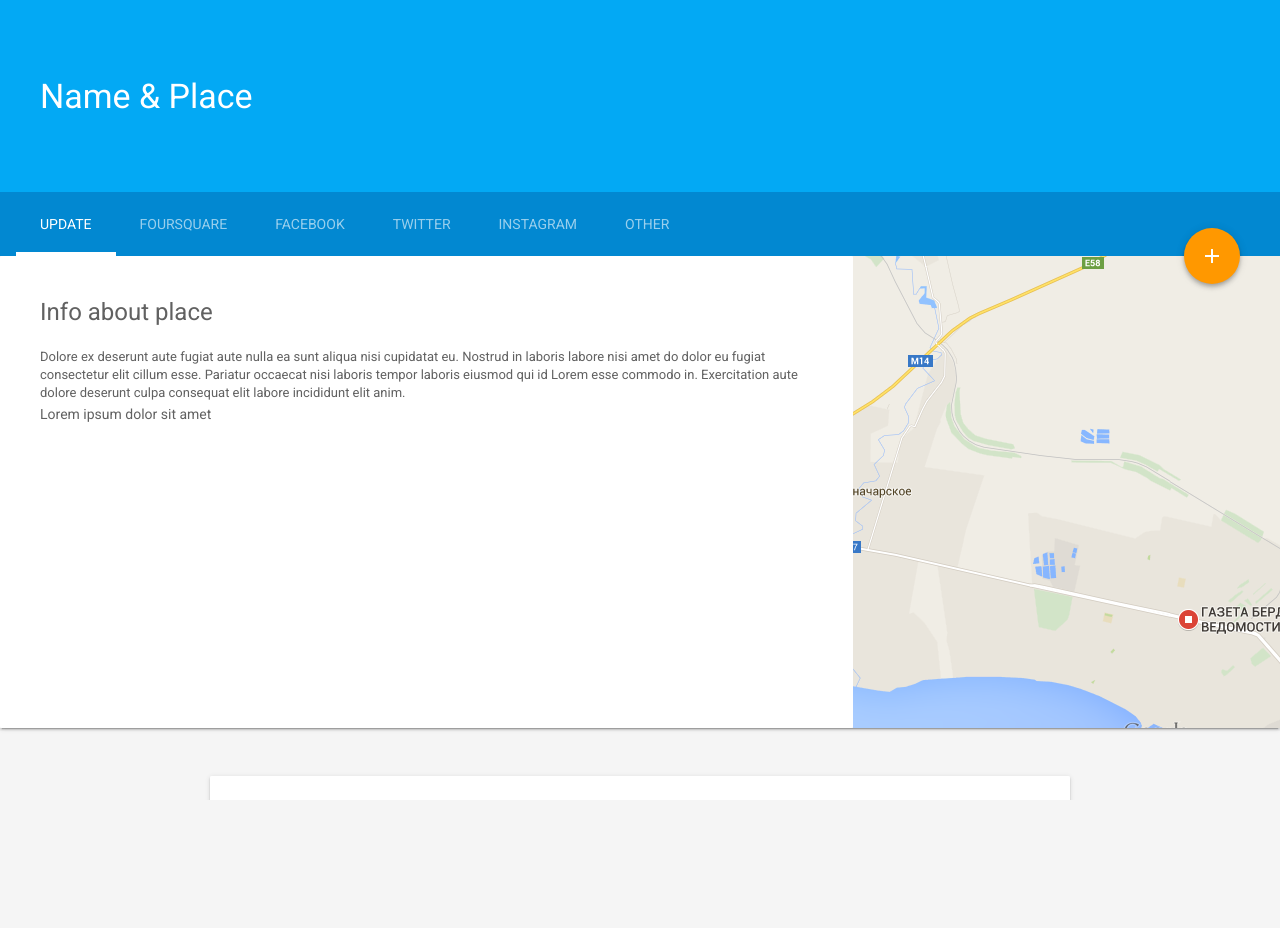
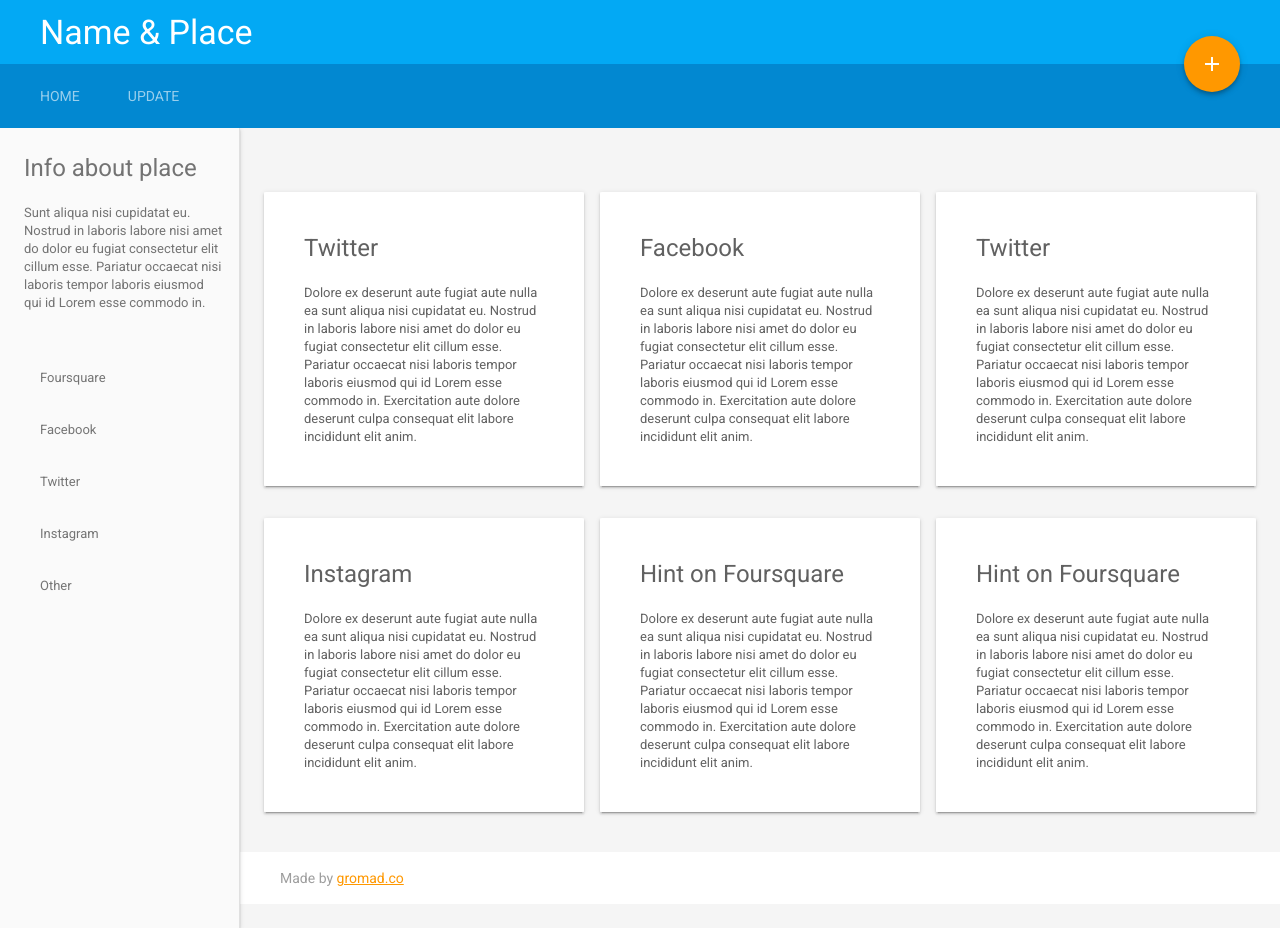
Before and after one commit to gromadco/locograph, a website: page design/place.html in a window 1280 px wide. Before the commit the page ends 800 px from the top, so only its background shows below. Drawn offline with Linux system fonts and the light colour scheme.

Commit message:
Place
version 1.1

```diff
--- a/design/place.html
+++ b/design/place.html
@@ -60,22 +60,30 @@
     </style>
   </head>
   <body class="mdl-demo mdl-color--grey-100 mdl-color-text--grey-700 mdl-base">
-    <div class="mdl-layout mdl-js-layout mdl-layout--fixed-header">
+
       <header class="mdl-layout__header mdl-layout__header--scroll mdl-color--primary">
+        <!--
         <div class="mdl-layout--large-screen-only mdl-layout__header-row">
         </div>
+        -->
         <div class="mdl-layout--large-screen-only mdl-layout__header-row">
           <h3>Name &amp; Place</h3>
         </div>
+        <!--
         <div class="mdl-layout--large-screen-only mdl-layout__header-row">
         </div>
+        -->
         <div class="mdl-layout__tab-bar mdl-js-ripple-effect mdl-color--primary-dark">
+          <a href="http://www.locograph.com" class="mdl-layout__tab">Home</a>
           <a href="#overview" class="mdl-layout__tab is-active">Update</a>
-          <a href="#features" class="mdl-layout__tab">Foursquare</a>
-          <a href="#features" class="mdl-layout__tab">Facebook</a>
-          <a href="#features" class="mdl-layout__tab">Twitter</a>
-          <a href="#features" class="mdl-layout__tab">Instagram</a>
-          <a href="#features" class="mdl-layout__tab">Other</a>
+
+          <!--
+          <a href="#features" class="mdl-layout__tab">   </a>
+          <a href="#features" class="mdl-layout__tab">   </a>
+          <a href="#features" class="mdl-layout__tab">   </a>
+          <a href="#features" class="mdl-layout__tab">   </a>
+          <a href="#features" class="mdl-layout__tab">   </a>
+          -->
           <button class="mdl-button mdl-js-button mdl-button--fab mdl-js-ripple-effect mdl-button--colored mdl-shadow--4dp mdl-color--accent" id="add">
             <i class="material-icons" role="presentation">add</i>
             <span class="visuallyhidden">Add</span>
@@ -83,161 +91,104 @@
         </div>
       </header>
 
-      <section class="section mdl-grid mdl-grid--no-spacing mdl-shadow--2dp">
-          <div class="mdl-card mdl-cell mdl-cell--8-col">
+      <!-- No header, and the drawer stays open on larger screens (fixed drawer). -->
+      <div class="mdl-layout mdl-js-layout mdl-layout--fixed-drawer mdl-layout--overlay-drawer-button">
+        <div class="mdl-layout__drawer">
+
+
+          <div class="mdl-cell mdl-cell--12-col">
             <div class="mdl-card__supporting-text">
               <h4>Info about place</h4>
-                Dolore ex deserunt aute fugiat aute nulla ea sunt aliqua nisi cupidatat eu. Nostrud in laboris labore nisi amet do dolor eu fugiat consectetur elit cillum esse. Pariatur occaecat nisi laboris tempor laboris eiusmod qui id Lorem esse commodo in. Exercitation aute dolore deserunt culpa consequat elit labore incididunt elit anim.
-                <p>Lorem ipsum dolor sit amet</p>
-              </div>
-            </div>
-            <div class="mdl-cell--4-col">
-              <img src="images/map.png"></img>
-            </div>
-
-          </section>
-      <main class="mdl-layout__content">
-
-        <div class="mdl-layout__tab-panel is-active" id="overview">
-          <section class="section--center mdl-grid mdl-grid--no-spacing mdl-shadow--2dp">
-            <div class="mdl-card mdl-cell mdl-cell--12-col">
-              <div class="mdl-card__supporting-text mdl-grid mdl-grid--no-spacing">
-                <h4 class="mdl-cell mdl-cell--12-col">Twitter</h4>
-                <div class="section__circle-container mdl-cell mdl-cell--2-col mdl-cell--1-col-phone">
-                  <div class="section__circle-container__circle mdl-color--primary"></div>
-                </div>
-                <div class="section__text mdl-cell mdl-cell--10-col-desktop mdl-cell--6-col-tablet mdl-cell--3-col-phone">
-                  <h5>Lorem ipsum dolor sit amet</h5>
-                  Dolore ex deserunt aute fugiat aute nulla ea sunt aliqua nisi cupidatat eu. Duis nulla tempor do aute et eiusmod velit exercitation nostrud quis <a href="#">proident minim</a>.
-                </div>
-                <div class="section__circle-container mdl-cell mdl-cell--2-col mdl-cell--1-col-phone">
-                  <div class="section__circle-container__circle mdl-color--primary"></div>
-                </div>
-                <div class="section__text mdl-cell mdl-cell--10-col-desktop mdl-cell--6-col-tablet mdl-cell--3-col-phone">
-                  <h5>Lorem ipsum dolor sit amet</h5>
-                  Dolore ex deserunt aute fugiat aute nulla ea sunt aliqua nisi cupidatat eu. Duis nulla tempor do aute et eiusmod velit exercitation nostrud quis <a href="#">proident minim</a>.
-                </div>
-                <div class="section__circle-container mdl-cell mdl-cell--2-col mdl-cell--1-col-phone">
-                  <div class="section__circle-container__circle mdl-color--primary"></div>
-                </div>
-                <div class="section__text mdl-cell mdl-cell--10-col-desktop mdl-cell--6-col-tablet mdl-cell--3-col-phone">
-                  <h5>Lorem ipsum dolor sit amet</h5>
-                  Dolore ex deserunt aute fugiat aute nulla ea sunt aliqua nisi cupidatat eu. Duis nulla tempor do aute et eiusmod velit exercitation nostrud quis <a href="#">proident minim</a>.
-                </div>
-              </div>
-              <!--
-              <div class="mdl-card__actions">
-                <a href="#" class="mdl-button">Read our features</a>
-              </div>
-            -->
-            </div>
-
-            <!--
-            <button class="mdl-button mdl-js-button mdl-js-ripple-effect mdl-button--icon" id="btn2">
-              <i class="material-icons">more_vert</i>
-            </button>
-            <ul class="mdl-menu mdl-js-menu mdl-menu--bottom-right" for="btn2">
-              <li class="mdl-menu__item">Lorem</li>
-              <li class="mdl-menu__item" disabled>Ipsum</li>
-              <li class="mdl-menu__item">Dolor</li>
-            </ul>
-            -->
-          </section>
-
-          <section class="section--center mdl-grid mdl-grid--no-spacing mdl-shadow--2dp">
-            <header class="section__play-btn mdl-cell mdl-cell--3-col-desktop mdl-cell--2-col-tablet mdl-cell--4-col-phone mdl-color--teal-100 mdl-color-text--white">
-              <i class="material-icons">play_circle_filled</i>
-            </header>
-            <div class="mdl-card mdl-cell mdl-cell--9-col-desktop mdl-cell--6-col-tablet mdl-cell--4-col-phone">
-              <div class="mdl-card__supporting-text">
-                <h4>New video on YouTube</h4>
-                Dolore ex deserunt aute fugiat aute nulla ea sunt aliqua nisi cupidatat eu. Nostrud in laboris labore nisi amet do dolor eu fugiat consectetur elit cillum esse.
+              Sunt aliqua nisi cupidatat eu. Nostrud in laboris labore nisi amet do dolor eu fugiat consectetur elit cillum esse. Pariatur occaecat nisi laboris tempor laboris eiusmod qui id Lorem esse commodo in.
             </div>
           </div>
 
-            <!--
-            <button class="mdl-button mdl-js-button mdl-js-ripple-effect mdl-button--icon" id="btn1">
-              <i class="material-icons">more_vert</i>
-            </button>
-            <ul class="mdl-menu mdl-js-menu mdl-menu--bottom-right" for="btn1">
-              <li class="mdl-menu__item">Lorem</li>
-              <li class="mdl-menu__item" disabled>Ipsum</li>
-              <li class="mdl-menu__item">Dolor</li>
-            </ul>
-            -->
-          </section>
+          <nav class="mdl-navigation">
+            <a class="mdl-navigation__link" href="">Foursquare</a>
+            <a class="mdl-navigation__link" href="">Facebook</a>
+            <a class="mdl-navigation__link" href="">Twitter</a>
+            <a class="mdl-navigation__link" href="">Instagram</a>
+            <a class="mdl-navigation__link" href="">Other</a>
+          </nav>
+        </div>
+
+        <main class="mdl-layout__content">
+          <div class="mdl-layout__tab-panel is-active" id="overview">
+            <div class="demo-grid-1 mdl-grid">
+              <div class="mdl-cell mdl-cell--4-col">
                 <section class="section--center mdl-grid mdl-grid--no-spacing mdl-shadow--2dp">
                   <div class="mdl-card mdl-cell mdl-cell--12-col">
-              <div class="mdl-card__supporting-text mdl-grid mdl-grid--no-spacing">
-                <h4 class="mdl-cell mdl-cell--12-col">Twitter</h4>
-                <div class="section__circle-container mdl-cell mdl-cell--2-col mdl-cell--1-col-phone">
-                  <div class="section__circle-container__circle mdl-color--primary"></div>
+                    <div class="mdl-card__supporting-text">
+                      <h4>Twitter</h4>
+                    Dolore ex deserunt aute fugiat aute nulla ea sunt aliqua nisi cupidatat eu. Nostrud in laboris labore nisi amet do dolor eu fugiat consectetur elit cillum esse. Pariatur occaecat nisi laboris tempor laboris eiusmod qui id Lorem esse commodo in. Exercitation aute dolore deserunt culpa consequat elit labore incididunt elit anim.
                     </div>
-                <div class="section__text mdl-cell mdl-cell--10-col-desktop mdl-cell--6-col-tablet mdl-cell--3-col-phone">
-                  <h5>Lorem ipsum dolor sit amet</h5>
-                  Dolore ex deserunt aute fugiat aute nulla ea sunt aliqua nisi cupidatat eu. Duis nulla tempor do aute et eiusmod velit exercitation nostrud quis <a href="#">proident minim</a>.
                   </div>
-                <div class="section__circle-container mdl-cell mdl-cell--2-col mdl-cell--1-col-phone">
-                  <div class="section__circle-container__circle mdl-color--primary"></div>
+                </section>
               </div>
-                <div class="section__text mdl-cell mdl-cell--10-col-desktop mdl-cell--6-col-tablet mdl-cell--3-col-phone">
-                  <h5>Lorem ipsum dolor sit amet</h5>
-                  Dolore ex deserunt aute fugiat aute nulla ea sunt aliqua nisi cupidatat eu. Duis nulla tempor do aute et eiusmod velit exercitation nostrud quis <a href="#">proident minim</a>.
+              <div class="mdl-cell mdl-cell--4-col">
+                <section class="section--center mdl-grid mdl-grid--no-spacing mdl-shadow--2dp">
+                  <div class="mdl-card mdl-cell mdl-cell--12-col">
+                    <div class="mdl-card__supporting-text">
+                      <h4>Facebook</h4>
+                      Dolore ex deserunt aute fugiat aute nulla ea sunt aliqua nisi cupidatat eu. Nostrud in laboris labore nisi amet do dolor eu fugiat consectetur elit cillum esse. Pariatur occaecat nisi laboris tempor laboris eiusmod qui id Lorem esse commodo in. Exercitation aute dolore deserunt culpa consequat elit labore incididunt elit anim.
                     </div>
-                <div class="section__circle-container mdl-cell mdl-cell--2-col mdl-cell--1-col-phone">
-                  <div class="section__circle-container__circle mdl-color--primary"></div>
                   </div>
-                <div class="section__text mdl-cell mdl-cell--10-col-desktop mdl-cell--6-col-tablet mdl-cell--3-col-phone">
-                  <h5>Lorem ipsum dolor sit amet</h5>
-                  Dolore ex deserunt aute fugiat aute nulla ea sunt aliqua nisi cupidatat eu. Duis nulla tempor do aute et eiusmod velit exercitation nostrud quis <a href="#">proident minim</a>.
+                </section>
+              </div>
+              <div class="mdl-cell mdl-cell--4-col">
+                <section class="section--center mdl-grid mdl-grid--no-spacing mdl-shadow--2dp">
+                  <div class="mdl-card mdl-cell mdl-cell--12-col">
+                    <div class="mdl-card__supporting-text">
+                      <h4>Twitter</h4>
+                      Dolore ex deserunt aute fugiat aute nulla ea sunt aliqua nisi cupidatat eu. Nostrud in laboris labore nisi amet do dolor eu fugiat consectetur elit cillum esse. Pariatur occaecat nisi laboris tempor laboris eiusmod qui id Lorem esse commodo in. Exercitation aute dolore deserunt culpa consequat elit labore incididunt elit anim.
+                    </div>
+                  </div>
+                </section>
               </div>
             </div>
 
+            <div class="demo-grid-1 mdl-grid">
+              <div class="mdl-cell mdl-cell--4-col">
+                <section class="section--center mdl-grid mdl-grid--no-spacing mdl-shadow--2dp">
+                  <div class="mdl-card mdl-cell mdl-cell--12-col">
+                    <div class="mdl-card__supporting-text">
+                      <h4>Instagram</h4>
+                    Dolore ex deserunt aute fugiat aute nulla ea sunt aliqua nisi cupidatat eu. Nostrud in laboris labore nisi amet do dolor eu fugiat consectetur elit cillum esse. Pariatur occaecat nisi laboris tempor laboris eiusmod qui id Lorem esse commodo in. Exercitation aute dolore deserunt culpa consequat elit labore incididunt elit anim.
                     </div>
-
-            <!--
-            <button class="mdl-button mdl-js-button mdl-js-ripple-effect mdl-button--icon" id="btn2">
-              <i class="material-icons">more_vert</i>
-            </button>
-            <ul class="mdl-menu mdl-js-menu mdl-menu--bottom-right" for="btn2">
-              <li class="mdl-menu__item">Lorem</li>
-              <li class="mdl-menu__item" disabled>Ipsum</li>
-              <li class="mdl-menu__item">Dolor</li>
-            </ul>
-            -->
+                  </div>
                 </section>
+              </div>
+              <div class="mdl-cell mdl-cell--4-col">
                 <section class="section--center mdl-grid mdl-grid--no-spacing mdl-shadow--2dp">
                   <div class="mdl-card mdl-cell mdl-cell--12-col">
                     <div class="mdl-card__supporting-text">
                       <h4>Hint on Foursquare</h4>
                       Dolore ex deserunt aute fugiat aute nulla ea sunt aliqua nisi cupidatat eu. Nostrud in laboris labore nisi amet do dolor eu fugiat consectetur elit cillum esse. Pariatur occaecat nisi laboris tempor laboris eiusmod qui id Lorem esse commodo in. Exercitation aute dolore deserunt culpa consequat elit labore incididunt elit anim.
                     </div>
-
+                  </div>
+                </section>
+              </div>
+              <div class="mdl-cell mdl-cell--4-col">
+                <section class="section--center mdl-grid mdl-grid--no-spacing mdl-shadow--2dp">
+                  <div class="mdl-card mdl-cell mdl-cell--12-col">
+                    <div class="mdl-card__supporting-text">
+                      <h4>Hint on Foursquare</h4>
+                      Dolore ex deserunt aute fugiat aute nulla ea sunt aliqua nisi cupidatat eu. Nostrud in laboris labore nisi amet do dolor eu fugiat consectetur elit cillum esse. Pariatur occaecat nisi laboris tempor laboris eiusmod qui id Lorem esse commodo in. Exercitation aute dolore deserunt culpa consequat elit labore incididunt elit anim.
+                    </div>
+                  </div>
+                </section>
+              </div>
+            </div>
+            <section class="mdl-grid">
+            </section>
           </div>
 
-            <!--
-            <button class="mdl-button mdl-js-button mdl-js-ripple-effect mdl-button--icon" id="btn3">
-              <i class="material-icons">more_vert</i>
-            </button>
-            <ul class="mdl-menu mdl-js-menu mdl-menu--bottom-right" for="btn3">
-              <li class="mdl-menu__item">Lorem</li>
-              <li class="mdl-menu__item" disabled>Ipsum</li>
-              <li class="mdl-menu__item">Dolor</li>
-            </ul>
-            -->
-          </section>
-
-
-          <section class="mdl-grid">
-
-          </section>
-
-        </div>
           <footer class="mdl-mega-footer mdl-color--white">
             <div class="mdl-mini-footer--left-section">
               Made by <a href="http://gromad.co">gromad.co</a>
             </div>
           </footer>
+
         </main>
       </div>
     <script src="material.min.js"></script>
```
Lines whose indentation alone changed are shown as unchanged.
